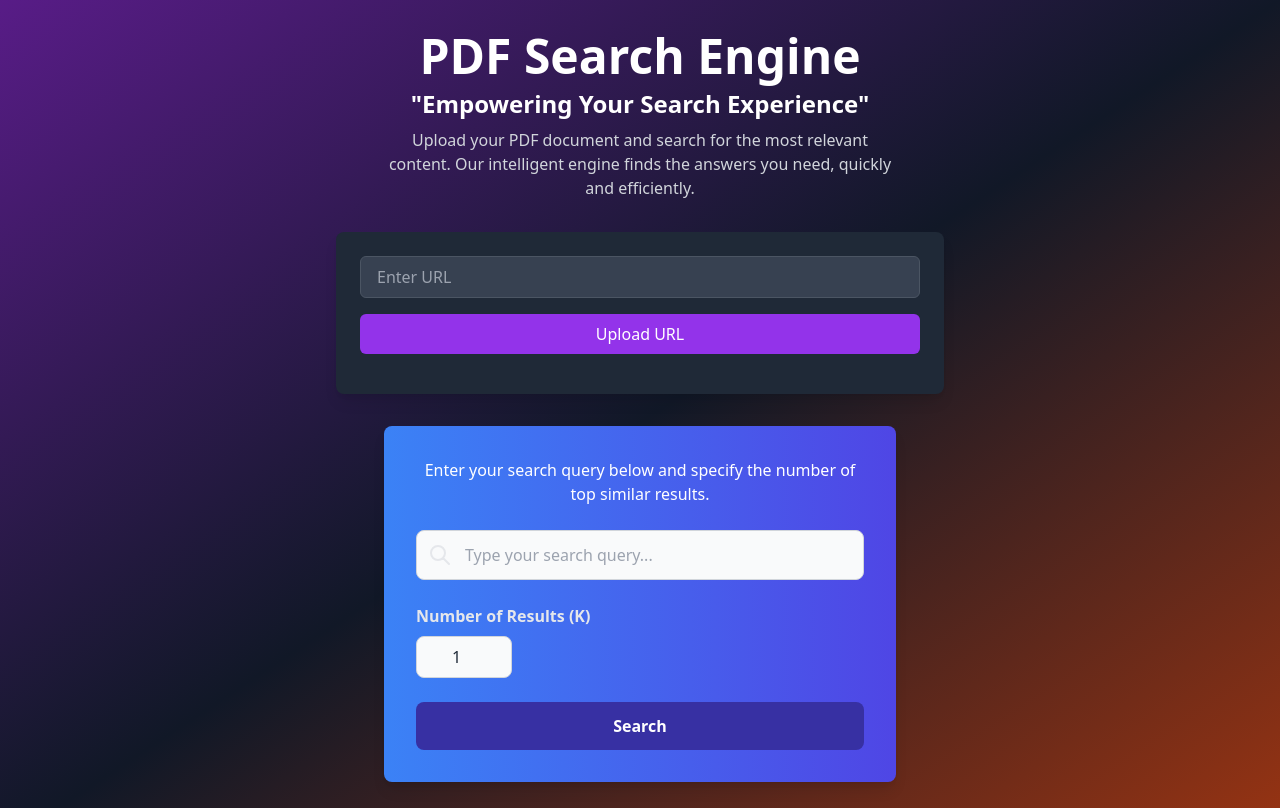
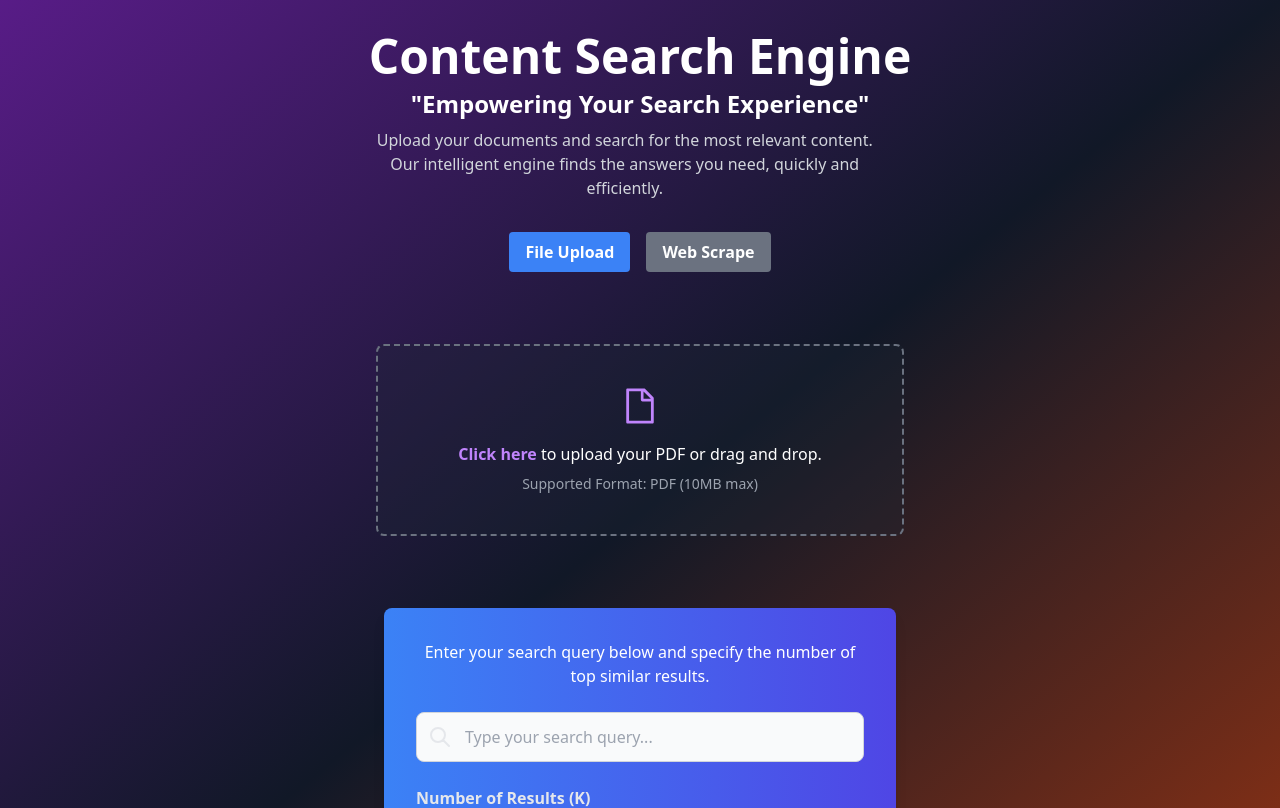
Before and after one commit to eyobderese/Breast-Cancer-Frontend, a React (Create React App) app: page / in a window 1280 px wide. Shown: the top 808 px of the page. Built offline with nearby package versions, Linux system fonts and the light colour scheme.

Commit message:
finalizing the front end of web contnet engen

```diff
--- a/src/components/ExpandableCard.js
+++ b/src/components/ExpandableCard.js
@@ -10,7 +10,7 @@
   return (
     <div
       onClick={toggleExpanded}
-      className="border border-gray-300 rounded-md p-4 m-2 cursor-pointer transition-transform transform hover:scale-105 shadow-md"
+      className="border border-gray-300 rounded-md p-4 m-2 cursor-pointer transition-transform transform hover:scale-105 shadow-md "
       style={{ width: "500px" }} // Adjust the width as needed
     >
       <h2 className="text-xl font-bold mb-2">{title}</h2>
--- a/src/components/SearchBar.js
+++ b/src/components/SearchBar.js
@@ -3,9 +3,7 @@
 import { HiOutlineSearch } from "react-icons/hi";
 import { AiOutlineLoading3Quarters } from "react-icons/ai";
 
-function SearchBar({ setResults }) {
-  const [query, setQuery] = useState("");
-  const [kValue, setKValue] = useState(1);
+function SearchBar({ setResults, query, setQuery, kValue, setKValue }) {
   const [isLoading, setIsLoading] = useState(false);
 
   const handleSearch = () => {
--- a/src/pages/Home.js
+++ b/src/pages/Home.js
@@ -3,59 +3,99 @@
 import ProgressBar from "../components/ProgressBar";
 import SearchBar from "../components/SearchBar";
 import ResultsList from "../components/ResultsList";
-import WebScrape from "../components/WenScrape";
+import WebScrape from "../components/WebScrape";
 
 function Home() {
   const [uploadProgress, setUploadProgress] = useState(0);
   const [uploadComplete, setUploadComplete] = useState(false);
   const [file, setFile] = useState(null);
   const [results, setResults] = useState([]);
+  const [uploadType, setUploadType] = useState("file"); // New state for upload type
+  const [query, setQuery] = useState("");
+  const [kValue, setKValue] = useState(1);
+
+  function reset() {
+    setUploadProgress(0);
+    setUploadComplete(false);
+    setFile(null);
+    setResults([]);
+    setKValue(1);
+    setQuery("");
+  }
 
   return (
     <div className="flex flex-col items-center p-8 space-y-8 min-h-screen bg-gradient-to-br from-purple-900 via-gray-900 to-orange-800">
       {/* Title Section */}
       <div className="text-center space-y-2">
         <h1 className="text-5xl font-extrabold text-white">
-          PDF Search Engine
+          Content Search Engine
         </h1>
         <p className="text-2xl font-semibold text-white">
           "Empowering Your Search Experience"
         </p>
         <p className="text-md text-gray-300 max-w-lg">
-          Upload your PDF document and search for the most relevant content. Our
+          Upload your documents and search for the most relevant content. Our
           intelligent engine finds the answers you need, quickly and
           efficiently.
         </p>
       </div>
-
-      {/* File Upload Component */}
-      {/* <FileUpload
-        UploadProgress={uploadProgress}
-        setUploadProgress={setUploadProgress}
-        uploadComplete={uploadComplete}
-        setUploadComplete={setUploadComplete}
-        file={file}
-        setFile={setFile}
-      /> */}
-
-      {/*Web link Upload Component */}
-      <WebScrape
-        UploadProgress={uploadProgress}
+      {/* Toggle Buttons */}
+      <div className="flex space-x-4">
+        <button
+          className={`px-4 py-2 font-semibold text-white rounded ${
+            uploadType === "file" ? "bg-blue-500" : "bg-gray-500"
+          }`}
+          onClick={() => {
+            reset();
+            setUploadType("file");
+          }}
+        >
+          File Upload
+        </button>
+        <button
+          className={`px-4 py-2 font-semibold text-white rounded ${
+            uploadType === "web" ? "bg-blue-500" : "bg-gray-500"
+          }`}
+          onClick={() => {
+            reset();
+            setUploadType("web");
+          }}
+        >
+          Web Scrape
+        </button>
+      </div>
+      {/* Conditional Rendering of Upload Components */}
+      {uploadType === "file" ? (
+        <FileUpload
+          uploadProgress={uploadProgress}
           setUploadProgress={setUploadProgress}
           uploadComplete={uploadComplete}
           setUploadComplete={setUploadComplete}
           file={file}
           setFile={setFile}
         />
-
+      ) : (
+        <WebScrape
+          uploadProgress={uploadProgress}
+          setUploadProgress={setUploadProgress}
+          uploadComplete={uploadComplete}
+          setUploadComplete={setUploadComplete}
+          file={file}
+          setFile={setFile}
+        />
+      )}
       {/* Progress Bar */}
       {file && (
         <ProgressBar progress={uploadProgress} complete={uploadComplete} />
       )}
-
       {/* Search Bar Component */}
-      <SearchBar setResults={setResults} />
-
+      <SearchBar
+        setResults={setResults}
+        query={query}
+        setQuery={setQuery}
+        kValue={kValue}
+        setKValue={setKValue}
+      />
       {/* Results List Component */}
       <ResultsList results={results} />
     </div>
--- a/src/services/webScrapService.js
+++ b/src/services/webScrapService.js
@@ -3,5 +3,5 @@
 export const webScrap = (url) => {
   console.log("here ...");
 
-  return axiosInstance.post("/scrape", { url });
+  return axiosInstance.post("/scrape", { url: url });
 };
```
Also changed, not shown: src/components/WebScrape.js (renamed from src/components/WenScrape.js). Lines whose indentation alone changed are shown as unchanged.
